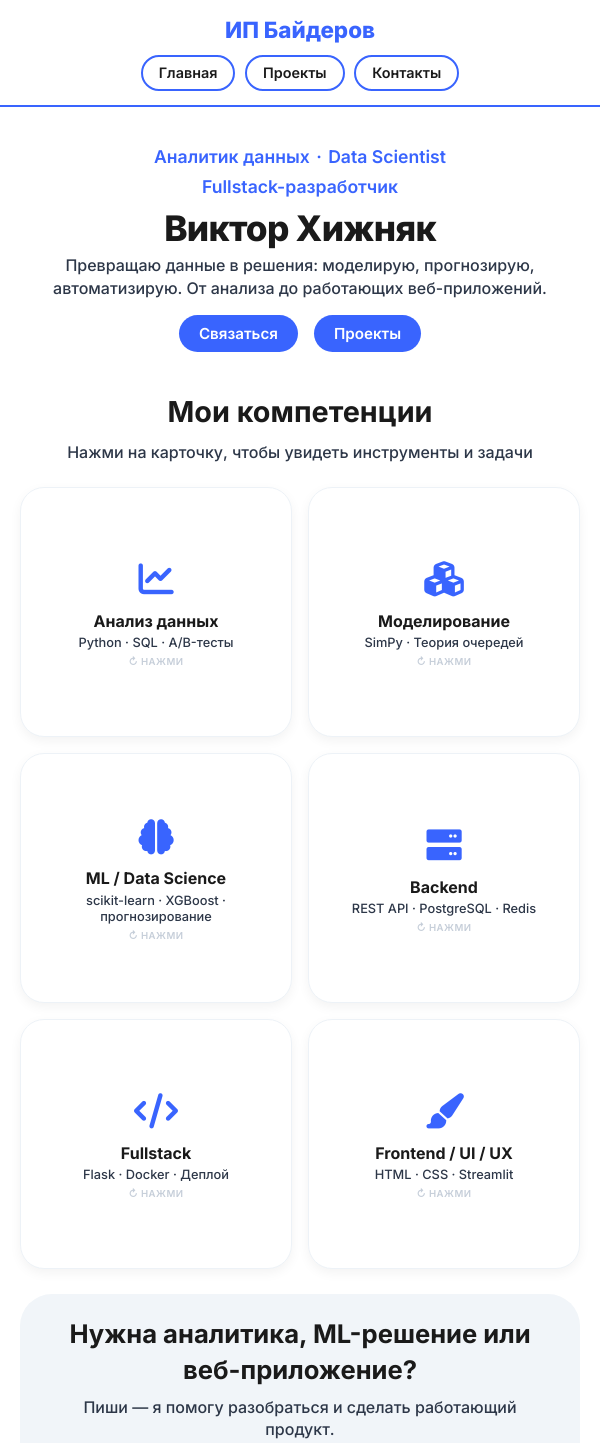
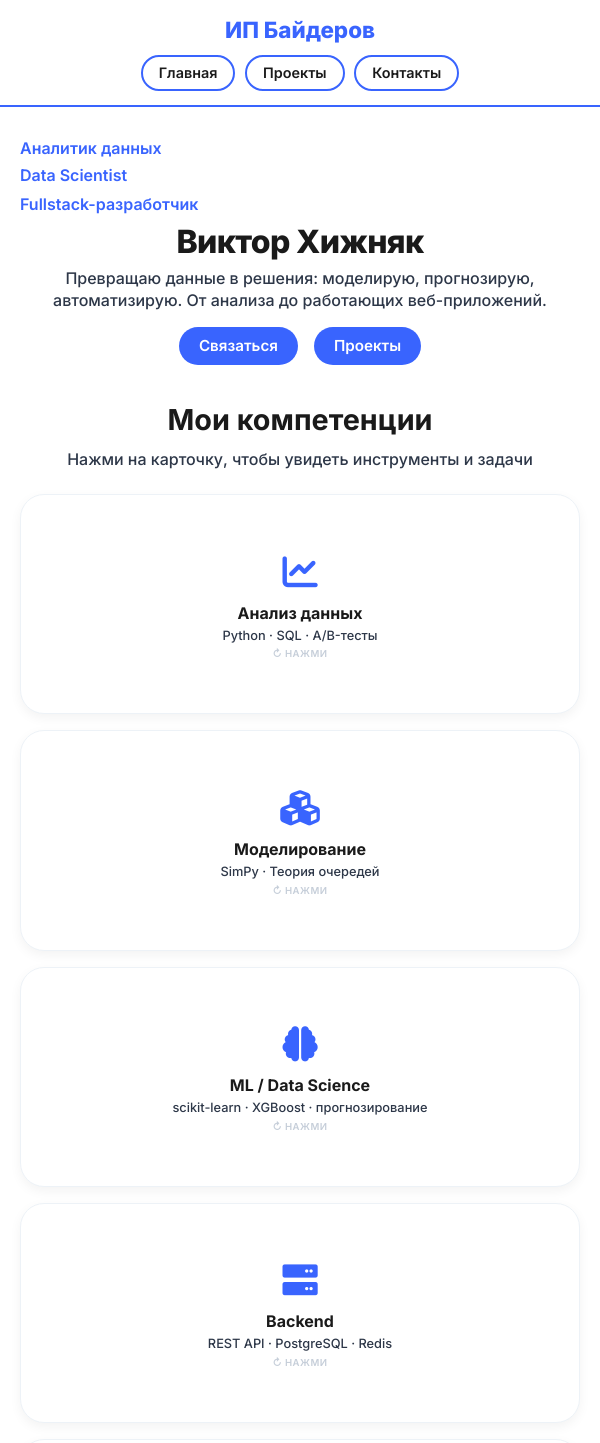
Before and after one commit to victorhignyac1945/bayderov-site, a plain HTML site: page index.html in a window 600 px wide. Shown: the top 1443 px of the page. Drawn offline with Linux system fonts and the light colour scheme.

Commit message:
Обновил адаптацию карточек для телефонов, доступна ширина в одну карточку

```diff
--- a/index.html
+++ b/index.html
@@ -413,6 +413,8 @@
         }
 
         /* ── Адаптив ── */
+
+        /* Планшеты и маленькие экраны (до 1024px) – подстройка анимации */
         @media (max-width: 1024px) {
             .word-slider {
                 font-size: clamp(2.5rem, 5vw, 4.8rem);
@@ -427,15 +429,19 @@
             }
         }
 
-        /* Планшеты (от 481 до 768px) – первые два слова в строке, третье снизу */
+        /* Планшеты (от 481 до 768px) – адаптация верхней строки: первые два слова + третье снизу */
         @media (min-width: 481px) and (max-width: 768px) {
             .navbar .container { flex-direction: column; gap: 0.6rem; }
             .nav-links { gap: 0.6rem; flex-wrap: wrap; justify-content: center; }
             h1 { font-size: 2.2rem; }
             .hero h1 { font-size: 2.2rem; }
             .section { padding: 25px 0; }
-            .skills-grid { grid-template-columns: repeat(2, 1fr); }
-            .flip-card { height: 250px; }
+            .skills-grid {
+                grid-template-columns: repeat(2, 1fr); /* 2 колонки на планшетах */
+            }
+            .flip-card {
+                height: 250px;
+            }
 
             .hero .role {
                 flex-direction: row;
@@ -468,15 +474,21 @@
             }
         }
 
-        /* Телефоны (≤480px) – все три слова в столбик, без точек */
-        @media (max-width: 480px) {
+        /* Мобильные телефоны (≤600px) – сетка карточек в 1 колонку, высота авто */
+        @media (max-width: 600px) {
             .navbar .container { flex-direction: column; gap: 0.6rem; }
             .nav-links { gap: 0.6rem; flex-wrap: wrap; justify-content: center; }
-            h1 { font-size: 2.2rem; }
-            .hero h1 { font-size: 2.2rem; }
-            .section { padding: 25px 0; }
-            .skills-grid { grid-template-columns: 1fr; }
-            .flip-card { height: 240px; }
+            h1 { font-size: 2rem; }
+            .hero h1 { font-size: 2rem; }
+            .section { padding: 20px 0; }
+            .skills-grid {
+                grid-template-columns: 1fr;   /* ОДНА КОЛОНКА */
+                gap: 1rem;
+            }
+            .flip-card {
+                height: auto;                 /* высота подстраивается под контент */
+                min-height: 200px;
+            }
             .hero .role {
                 flex-direction: column;
                 gap: 0.3rem;
@@ -500,16 +512,15 @@
             }
         }
 
-        /* Общие адаптивы для всех мобильных (≤768px) – для шапки, карточек и т.д., которые не зависят от строки */
-        @media (max-width: 768px) {
-            .navbar .container { flex-direction: column; gap: 0.6rem; }
-            .nav-links { gap: 0.6rem; flex-wrap: wrap; justify-content: center; }
-            h1 { font-size: 2.2rem; }
-            .hero h1 { font-size: 2.2rem; }
-            .section { padding: 25px 0; }
-            .skills-grid { grid-template-columns: repeat(2, 1fr); }
-            .flip-card { height: 250px; }
-            /* стили для .word-slider уже есть в планшетном и телефонном блоках */
+        /* Сверхмаленькие экраны (≤360px) – дополнительная корректировка */
+        @media (max-width: 360px) {
+            .flip-card {
+                min-height: 180px;
+            }
+            .word-slider {
+                font-size: 1.4rem;
+                min-height: 2.5rem;
+            }
         }
     </style>
 </head>
```
